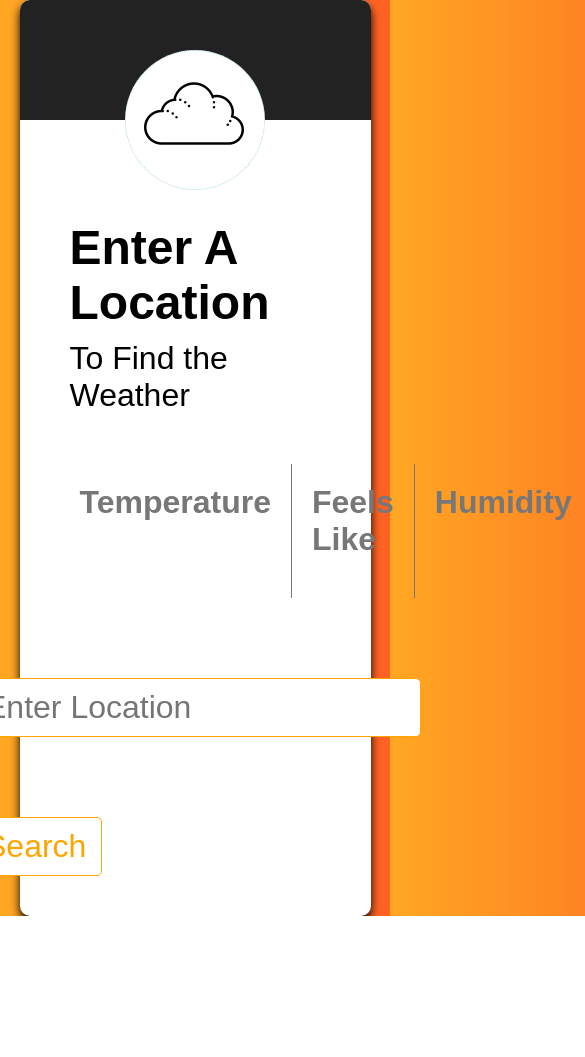
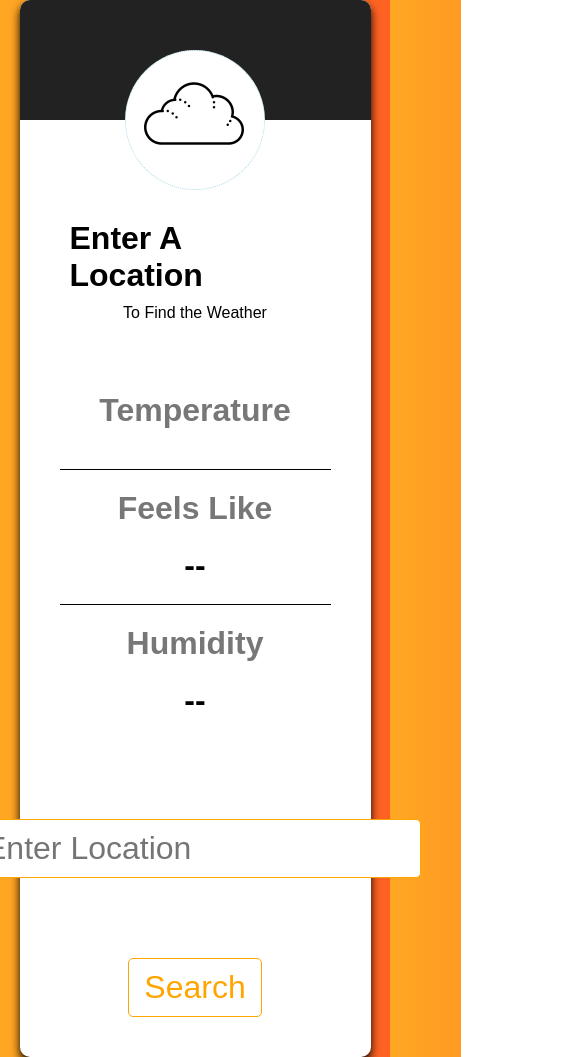
Before and after one commit to RaviOP/WeatherApp-2, a website: page public/index.html in a window 390 px wide. Shown: the whole page, 585 px wide, since content can reach past the window. Before the commit the page ends 916 px from the top, so only its background shows below. Drawn offline with Linux system fonts and the light colour scheme.

Commit message:
Added media Queries

```diff
--- a/public/index.html
+++ b/public/index.html
@@ -27,19 +27,19 @@
                 </div>
                 <div class="detail bordered">
                     <div class="title">Feels Like</div>
-                    <div class="value" id="V2"></div>
+                    <div class="value" id="V2">--</div>
                 </div>
                 <div class="detail">
                     <div class="title">Humidity</div>
-                    <div class="value" id="V3"></div>
+                    <div class="value" id="V3">--</div>
                 </div>
             </div>
         </div>
         <div class="city-search-container">
             <form>
                 <input type="text" id="city-search" placeholder="Enter Location">
-                <button>Search</button>
-        </form>
+                <input type="button" value="Search" class="button">
+            </form>
         </div>
     </div>
 </body>
--- a/public/style.css
+++ b/public/style.css
@@ -110,7 +110,7 @@ body{
     padding: 10px 15px;
     color: orange;
 }
-button{
+.button{
     margin: 40px;
     font-size: 2rem;
     border: 1px solid orange;
@@ -121,7 +121,7 @@ button{
     background-color: white;
 }
 
-button:hover{
+.button:hover{
     background-color: orange;
     color: white;
 }
@@ -139,3 +139,33 @@ button:hover{
     font-size: 2rem;
     padding-right: 15px;
 }
+
+@media all and (max-width: 800px){
+    .status{
+        font-size: 2rem;
+    }
+    .location {
+        font-size: 1rem;
+    }
+    .detail-section{
+        display: block;
+        font-size: 2rem;
+    }
+    .detail{
+        display: block;
+        text-align: center;
+    }
+    .value {
+        font-size: 1rem;
+        font-weight: bold;
+    }
+    .detail.bordered {
+        border-left: none;
+        border-right: none;
+        border-top: 1px solid black;
+        border-bottom: 1px solid black;
+    }
+    .city-search-container{
+        text-align: center;
+    }
+}
--- a/src/index.js
+++ b/src/index.js
@@ -8,5 +8,5 @@ app.use(express.static('public'))
 app.use(weatherRoute)
 
 app.listen(Port,()=>{
-    console.log(`Server is Started on Port ${Port} on ${process.env.NODE_ENV} mode.`)
+    console.log(`Server is Started on Port ${Port}`)
 })
```
